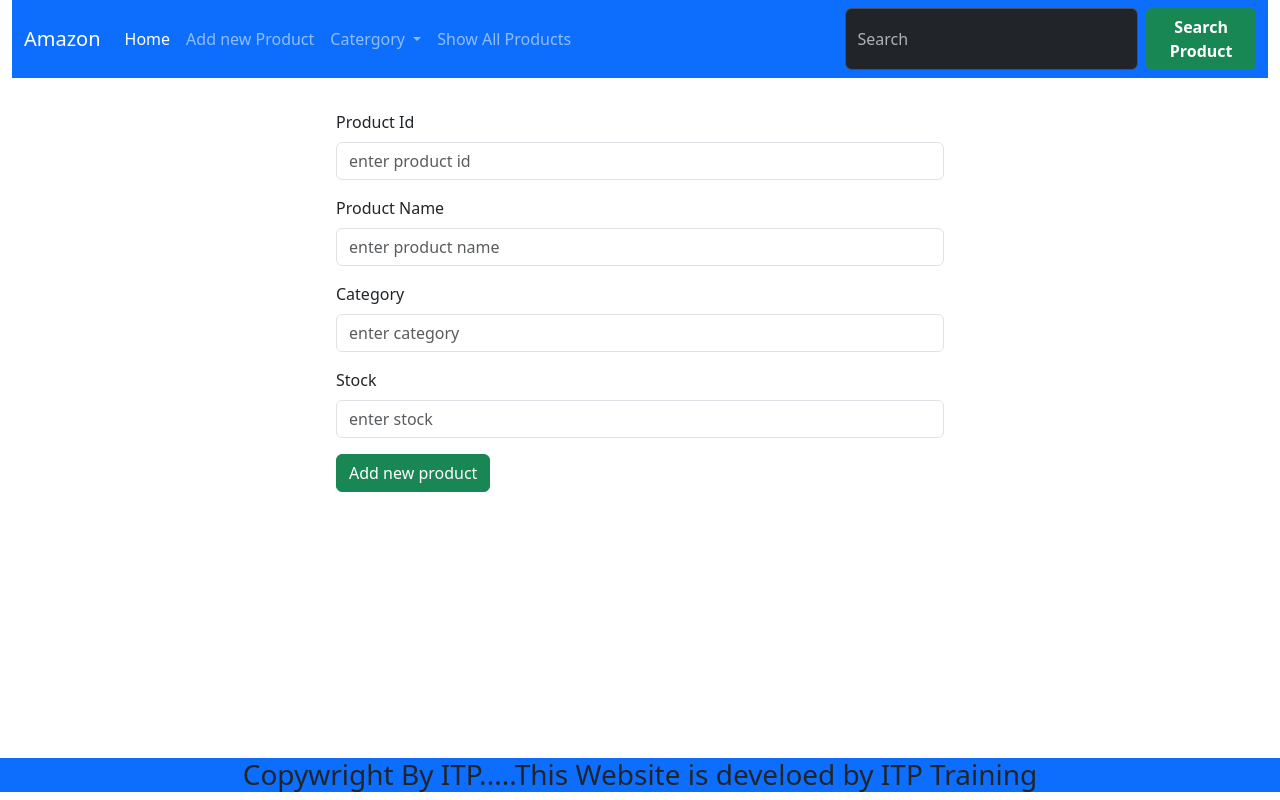
After one commit to sonaliitp1/ITPM-Django-JUNE-JULY, a Django app: page /a/ in a window 1280 px wide. The commit adds this page. Run offline with Django 5.2, Linux system fonts and the light colour scheme.

Commit message:
Add data

```diff
--- /dev/null
+++ b/ORMAndShell/product/templates/addproduct.html
@@ -0,0 +1,37 @@
+{% extends 'base.html' %}
+{% block content %}
+<div class="w-50 m-auto p-3 mt-3">
+<form action="{% url 'add' %}" method="POST">
+    {% csrf_token %}
+
+    <div class="mb-3">
+    <label  class="form-label">Product Id</label>
+    <input type="number" class="form-control" placeholder="enter product id" name="pid">
+    </div>
+
+     <div class="mb-3">
+    <label  class="form-label">Product Name</label>
+    <input type="text" class="form-control" placeholder="enter product name" name="pname">
+    </div>
+
+     <div class="mb-3">
+    <label  class="form-label">Category</label>
+    <input type="text" class="form-control" placeholder="enter category" name="category">
+    </div>
+
+     <div class="mb-3">
+    <label  class="form-label">Stock</label>
+    <input type="number" class="form-control" placeholder="enter stock" name="stock">
+    </div>
+
+    <div>
+        <input type="submit" class="btn btn-success" value="Add new product">
+    </div>
+
+
+</form>
+</div>
+
+
+
+{% endblock %}
--- /dev/null
+++ b/ORMAndShell/product/templates/base.html
@@ -0,0 +1,68 @@
+<!doctype html>
+<html lang="en">
+  <head>
+    <meta charset="utf-8">
+    <meta name="viewport" content="width=device-width, initial-scale=1">
+    <title>Product Dashboard</title>
+    <link href="https://cdn.jsdelivr.net/npm/bootstrap@5.3.8/dist/css/bootstrap.min.css" rel="stylesheet" integrity="sha384-sRIl4kxILFvY47J16cr9ZwB07vP4J8+LH7qKQnuqkuIAvNWLzeN8tE5YBujZqJLB" crossorigin="anonymous">
+  </head>
+  <body>
+
+    <div class="container-fluid">
+    <header>
+
+        <nav class="navbar bg-primary navbar-expand-lg" data-bs-theme="dark">
+  <div class="container-fluid">
+    <a class="navbar-brand" href="#">Amazon</a>
+    <button class="navbar-toggler" type="button" data-bs-toggle="collapse" data-bs-target="#navbarSupportedContent" aria-controls="navbarSupportedContent" aria-expanded="false" aria-label="Toggle navigation">
+      <span class="navbar-toggler-icon"></span>
+    </button>
+    <div class="collapse navbar-collapse" id="navbarSupportedContent">
+      <ul class="navbar-nav me-auto mb-2 mb-lg-0">
+        <li class="nav-item">
+          <a class="nav-link active" aria-current="page" href="#">Home</a>
+        </li>
+        <li class="nav-item">
+          <a class="nav-link" href="{% url 'add' %}">Add new Product</a>
+        </li>
+        <li class="nav-item dropdown">
+          <a class="nav-link dropdown-toggle" href="#" role="button" data-bs-toggle="dropdown" aria-expanded="false">
+            Catergory
+          </a>
+          <ul class="dropdown-menu">
+            <li><a class="dropdown-item" href="#">Fashion</a></li>
+            <li><a class="dropdown-item" href="#">Electronics</a></li>
+            <li><hr class="dropdown-divider"></li>
+            <li><a class="dropdown-item" href="#">Furniture</a></li>
+            <li><a class="dropdown-item" href="#">Footwear</a></li>
+            <li><a class="dropdown-item" href="#">Home and Appliances</a></li>
+          </ul>
+        </li>
+        <li class="nav-item">
+          <a class="nav-link" href="{% url 'show' %}">Show All Products</a>
+        </li>
+      </ul>
+      <form class="d-flex" role="search">
+        <input class="form-control me-2" type="search" placeholder="Search" aria-label="Search"/>
+        <button class="btn btn-success fw-bold" type="submit">Search Product</button>
+      </form>
+    </div>
+  </div>
+</nav>
+    </header>
+    </div>
+
+    <main>
+      {% block content %}
+
+      {% endblock %}
+    </main>
+   <div >
+        <footer>
+            <h3 class="text-center fixed-bottom bg-primary">Copywright By ITP.....This Website is develoed by ITP Training</h3>
+
+        </footer>
+    </div>
+    <script src="https://cdn.jsdelivr.net/npm/bootstrap@5.3.8/dist/js/bootstrap.bundle.min.js" integrity="sha384-FKyoEForCGlyvwx9Hj09JcYn3nv7wiPVlz7YYwJrWVcXK/BmnVDxM+D2scQbITxI" crossorigin="anonymous"></script>
+  </body>
+</html>
--- a/ORMAndShell/product/urls.py
+++ b/ORMAndShell/product/urls.py
@@ -4,5 +4,6 @@ from .import views
 
 urlpatterns = [
     path('',views.home,name='home'),
-    path('s/',views.showproduct,name='show')
+    path('s/',views.showproduct,name='show'),
+    path('a/',views.addproduct,name='add')
 ]
--- a/ORMAndShell/product/views.py
+++ b/ORMAndShell/product/views.py
@@ -1,4 +1,4 @@
-from django.shortcuts import render
+from django.shortcuts import render,redirect
 from .models import ProductInfo
 
 # Create your views here.
@@ -12,3 +12,15 @@ def showproduct(request):
     context ={'d':data}
 
     return render(request,'showproducts.html',context)
+
+def addproduct(request):
+    if request.method=="POST":
+        pid = request.POST.get("pid")
+        pname = request.POST.get("pname")
+        category = request.POST.get("category")
+        stock = request.POST.get("stock")
+        obj = ProductInfo(pid,pname,category,stock)
+        obj.save()
+        return redirect("show")
+    else:
+        return render(request,"addproduct.html")
```
Also changed, not shown: ORMAndShell/product/templates/home.html (+4 -54 lines), ORMAndShell/product/templates/showproducts.html (+4 -59 lines).
